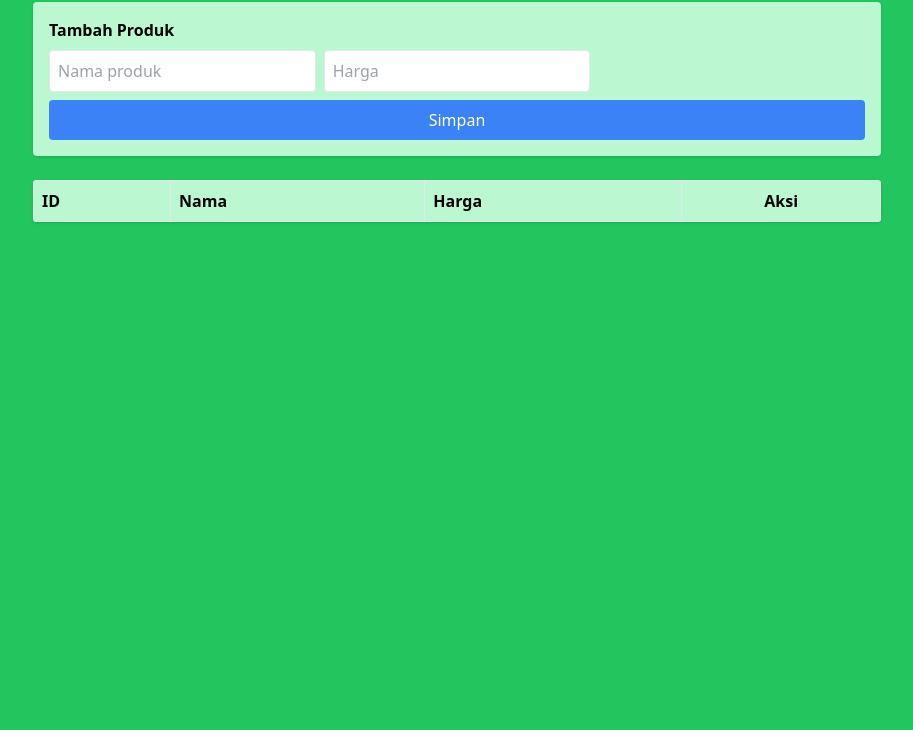
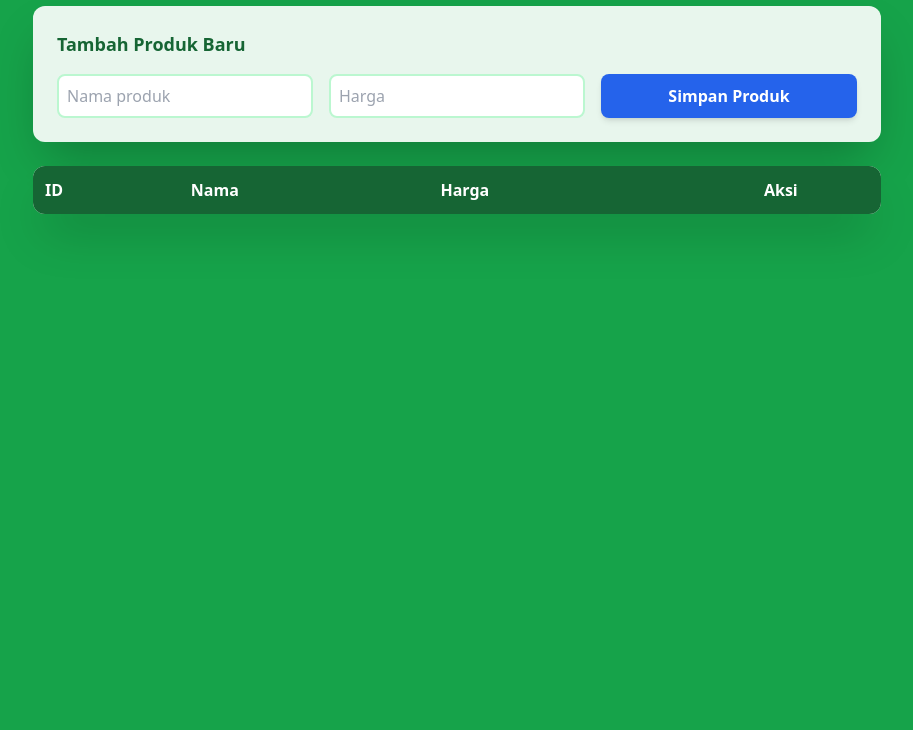
Before and after one commit to andhikaraditya413-max/toko-frontend, a plain HTML site: page index.html in a window 1280 px wide. Shown: the part 70-800 px from the top of the page, without its empty margins (183-1096 px from the left). Drawn offline with nearby package versions, Linux system fonts and the light colour scheme; some packages are replaced by stand-ins of ours; no server answers; a script that the page names is missing.

Commit message:
mengedit halaman index.html menambahkan animasi

```diff
--- a/index.html
+++ b/index.html
@@ -1,54 +1,54 @@
 <!DOCTYPE html>
 <html lang="id">
-
 <head>
     <meta charset="UTF-8" />
-    <title>Toko Sederhana</title>
+    <title>Toko Sederhana - Animated</title>
     <script src="https://cdn.tailwindcss.com"></script>
+    <link rel="stylesheet" href="https://cdnjs.cloudflare.com/ajax/libs/animate.css/4.1.1/animate.min.css"/>
+    <script src="https://cdn.jsdelivr.net/npm/sweetalert2@11"></script>
+    <style>
+        /* Animasi kustom untuk baris tabel */
+        .fade-in-row { animation: fadeInDown 0.5s; }
+        .fade-out-row { animation: fadeOutRight 0.5s forwards; }
+        tr { transition: all 0.3s ease; }
+        tr:hover { background-color: rgba(255, 255, 255, 0.3); }
+    </style>
 </head>
 
-<body class="bg-green-500 min-h-screen">
+<body class="bg-green-600 min-h-screen transition-all duration-500">
+    <div class="max-w-4xl mx-auto p-6 animate__animated animate__fadeIn">
+        <h1 class="text-3xl font-bold mb-4 text-white drop-shadow-lg">🛒 Toko Sederhana</h1>
 
-    <div class="max-w-4xl mx-auto p-6">
-        <h1 class="text-2xl font-bold mb-4 text-white-200">🛒 Toko Sederhana</h1>
-
-        <!-- FORM TAMBAH / EDIT PRODUK -->
-        <div class="bg-green-200 p-4 rounded shadow mb-6">
-            <h2 id="formTitle" class="font-semibold mb-2 text-black-700">Tambah Produk</h2>
-
-            <form id="productForm" class="grid grid-cols-3 gap-2">
+        <div class="bg-white/90 backdrop-blur-sm p-6 rounded-xl shadow-2xl mb-6 animate__animated animate__zoomIn">
+            <h2 id="formTitle" class="font-bold mb-4 text-green-800 text-lg">Tambah Produk Baru</h2>
+            <form id="productForm" class="grid grid-cols-1 md:grid-cols-3 gap-4">
                 <input type="hidden" id="productId" />
-
-                <input id="name" class="border p-2 rounded" placeholder="Nama produk" required />
-                <input id="price" type="number" class="border p-2 rounded" placeholder="Harga" required />
-
-                <button id="submitBtn" class="col-span-3 bg-blue-500 hover:bg-red-500 text-white py-2 rounded">
-                    Simpan
+                <input id="name" class="border-2 border-green-200 p-2 rounded-lg focus:outline-none focus:border-blue-500 transition-all" placeholder="Nama produk" required />
+                <input id="price" type="number" class="border-2 border-green-200 p-2 rounded-lg focus:outline-none focus:border-blue-500 transition-all" placeholder="Harga" required />
+                <button id="submitBtn" class="bg-blue-600 hover:bg-blue-700 text-white font-bold py-2 px-4 rounded-lg transform active:scale-95 transition-all shadow-md">
+                    Simpan Produk
                 </button>
-
-                <button type="button" id="cancelEditBtn"
-                    class="col-span-3 bg-gray-400 hover:bg-gray-500 text-white py-2 rounded hidden">
+                <button type="button" id="cancelEditBtn" class="bg-gray-500 hover:bg-gray-600 text-white py-2 rounded-lg hidden transition-all">
                     Batal Edit
                 </button>
             </form>
         </div>
 
-
-        <!-- TABEL PRODUK -->
-        <div class="bg-green-200 rounded shadow overflow-hidden">
+        <div class="bg-white/90 backdrop-blur-sm rounded-xl shadow-2xl overflow-hidden animate__animated animate__fadeInUp">
             <table class="w-full border-collapse">
                 <thead>
-                    <tr class="bg-green-200 text-left">
-                        <th class="p-2 border">ID</th>
-                        <th class="p-2 border">Nama</th>
-                        <th class="p-2 border">Harga</th>
-                        <th class="p-2 border text-center">Aksi</th>
+                    <tr class="bg-green-800 text-white">
+                        <th class="p-3 text-left">ID</th>
+                        <th class="p-3 text-left">Nama</th>
+                        <th class="p-3 text-left">Harga</th>
+                        <th class="p-3 text-center">Aksi</th>
                     </tr>
                 </thead>
-                <tbody id="productsTable"></tbody>
+                <tbody id="productsTable" class="text-gray-800">
+                    </tbody>
             </table>
         </div>
     </div>
-
     <script src="script.js"></script>
-    </bo
+</body>
+</html>
```
